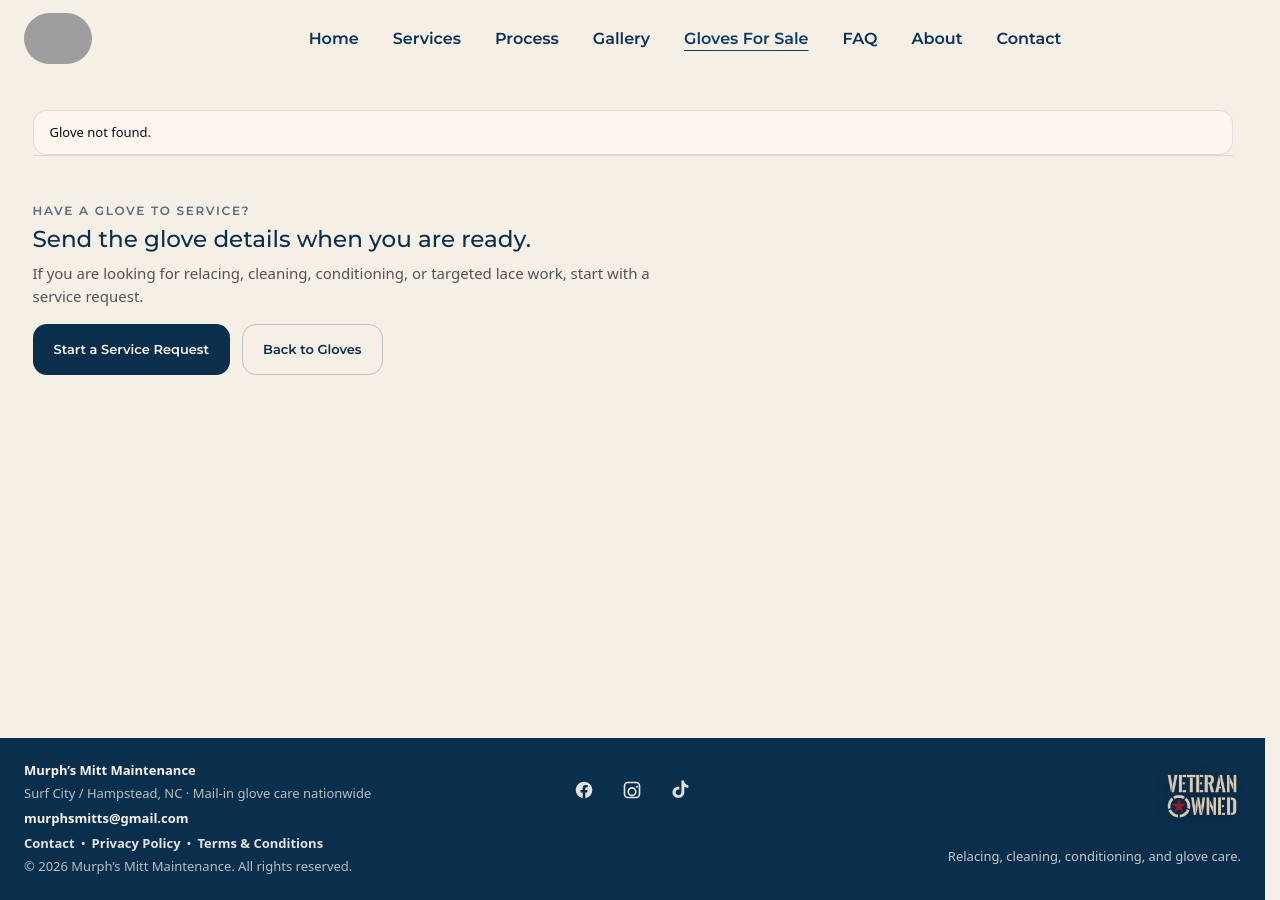
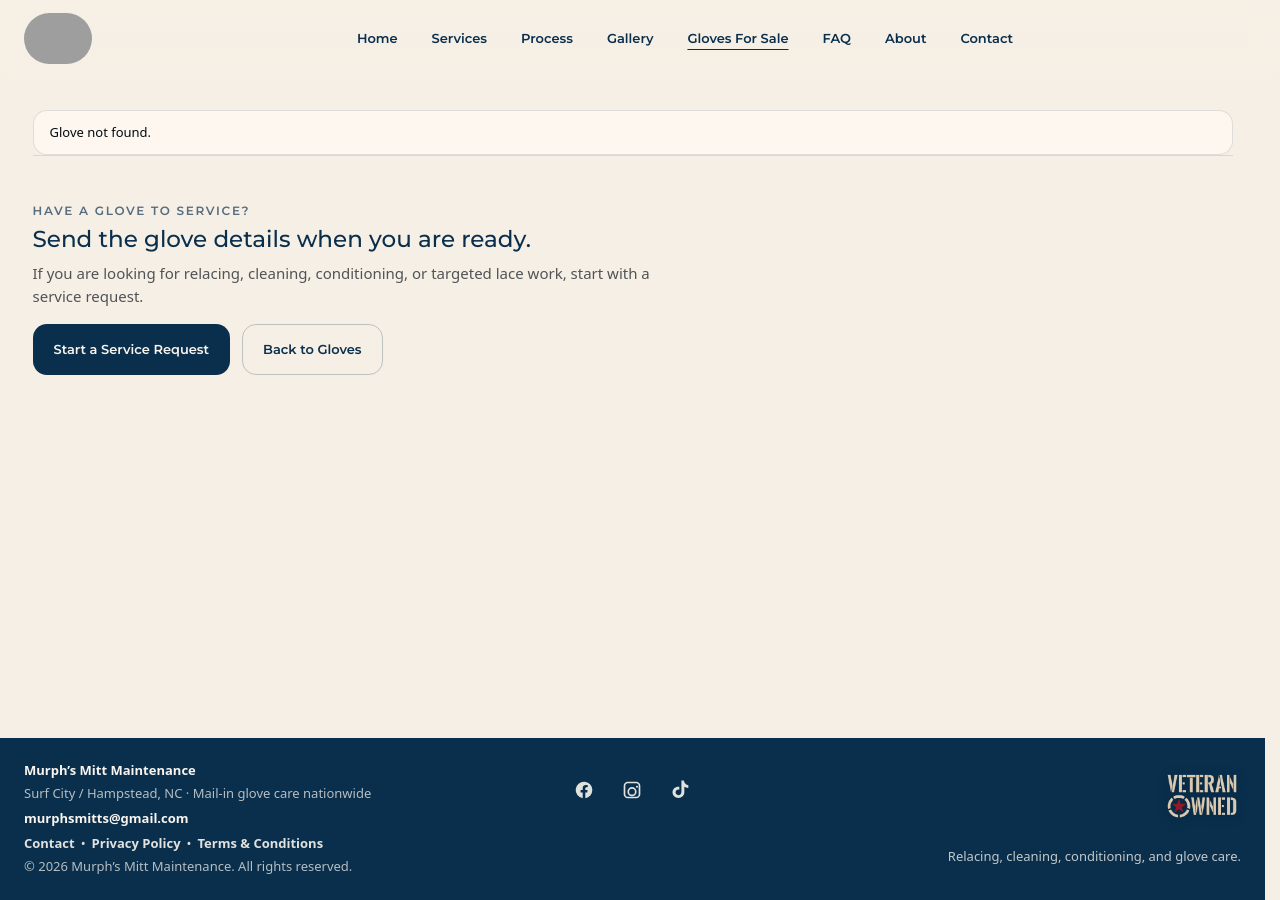
Before and after one commit to kbrettmurphy-ctrl/murphsmitts, a Jekyll site: the page built from for-sale/glove.html, in a window 1280 px wide. Built offline with Jekyll 4.4.1, drawn with Linux system fonts in a browser that asks for light colours; grey boxes are pictures that could not be loaded.

Commit message:
global header standardization

```diff
--- a/assets/css/styles-16.css
+++ b/assets/css/styles-16.css
@@ -227,11 +227,17 @@
   flex: 1;
 }
 
+@media (min-width: 771px){
+  .site-nav{
+    flex-wrap: nowrap;
+  }
+}
+
 .site-nav a{
   font-weight: 600;
   color: var(--navy);
-  filter: brightness(110%);
-  font-size: 1rem;
+  filter: none;
+  font-size: var(--text-sm);
   padding: 8px 6px;
   text-decoration: none;
   /* opacity: .95; */
@@ -245,7 +251,7 @@
 .site-nav a:hover{
   font-weight: 700;
   color: var(--navy);
-  filter: brightness(130%);
+  filter: none;
   text-decoration: underline;
   text-underline-offset: 6px;
 }
@@ -255,11 +261,6 @@
 /* } */
 
 /* Home keeps normal navy nav over the editorial hero. */
-body.home .site-nav a{
-  font-size: var(--text-sm);
-  filter: none;
-}
-
 body.home.header-over-hero .site-nav a{
   color: var(--mm-navy);
 }
```
